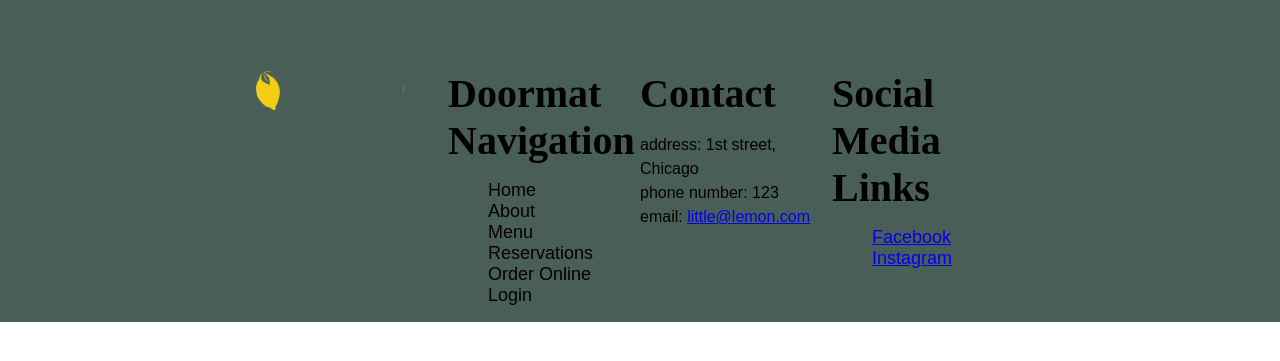
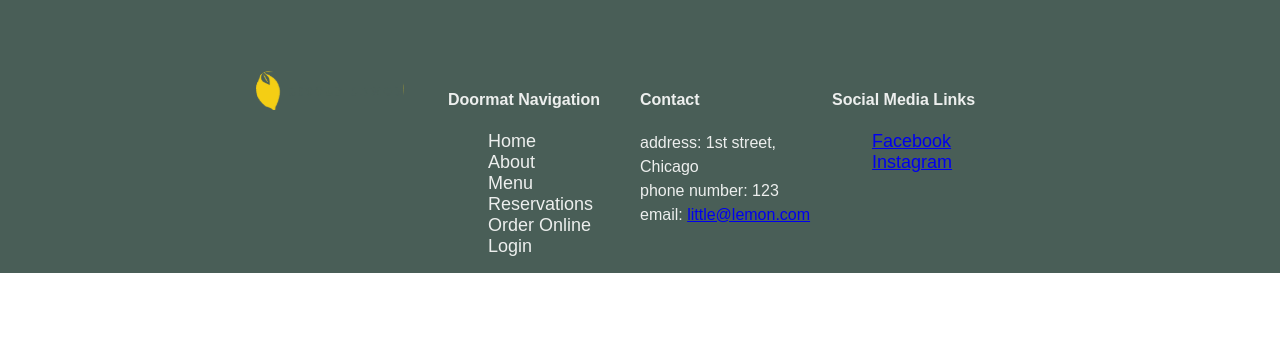
Before and after one commit to mw-5/little-lemon, a React (Create React App) app: page / in a window 1280 px wide. Shown: the part 415-776 px from the top of the page. Built offline with nearby package versions, Linux system fonts and the light colour scheme.

Commit message:
feat: Set color and headings of footer

```diff
--- a/src/components/Footer/Footer.css
+++ b/src/components/Footer/Footer.css
@@ -1,5 +1,6 @@
 footer {
   background-color: var(--primary-color-1);
+  color: var(--secondary-color-3);
 
   & > section,
   & > img {
--- a/src/components/Footer/Footer.jsx
+++ b/src/components/Footer/Footer.jsx
@@ -7,11 +7,11 @@ export const Footer = () => {
         <footer className='container'>
             <img src={logo} alt="Little Lemon Logo" />
             <section>
-                <h2>Doormat Navigation</h2>
+                <h4>Doormat Navigation</h4>
                 <Nav className='nav-doormat' />
             </section>
             <section>
-                <h2>Contact</h2>
+                <h4>Contact</h4>
                 <p>
                     address: 1st street, Chicago<br/>
                     phone number: 123<br/>
@@ -19,7 +19,7 @@ export const Footer = () => {
                 </p>
             </section>
             <section>
-                <h2>Social Media Links</h2>
+                <h4>Social Media Links</h4>
                 <nav>
                     <ul className='nav-doormat'>
                         <li><a href='https://www.facebook.com'>Facebook</a></li>
```
